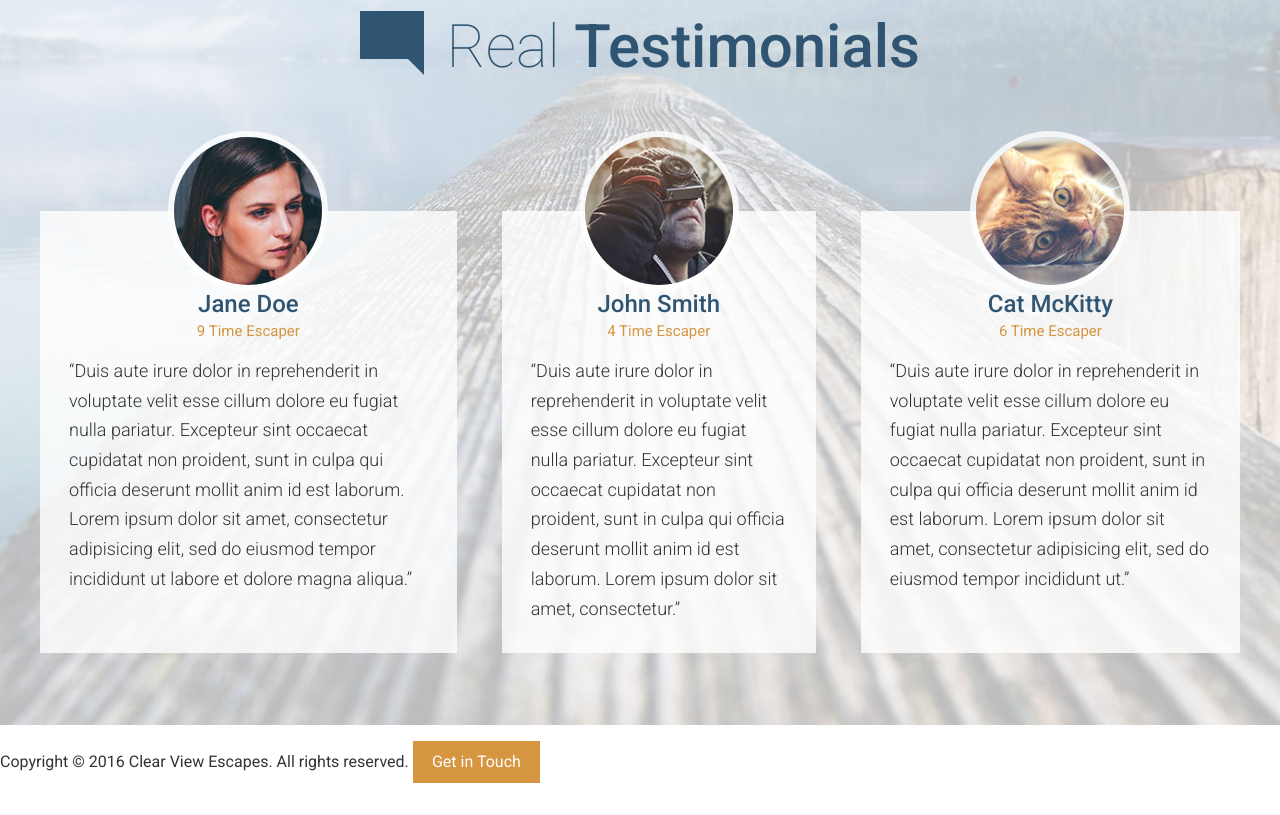
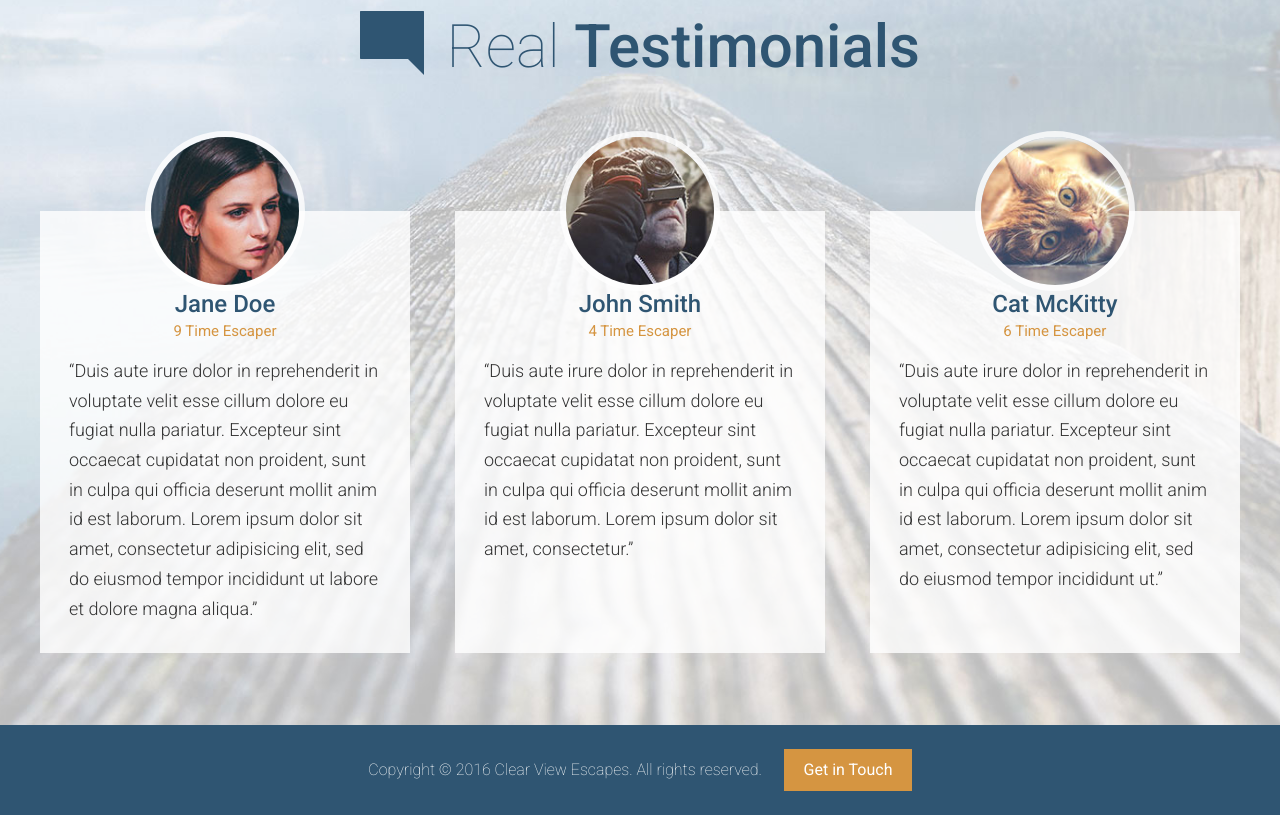
Before and after one commit to bonlover/travel-site-git-project, a website: page apps/index.html in a window 1280 px wide. Shown: the part 3153-3968 px from the top of the page. Drawn offline with Linux system fonts and the light colour scheme.

Commit message:
Completed the footer section.

```diff
--- a/apps/assets/css/modules/_row.css
+++ b/apps/assets/css/modules/_row.css
@@ -112,7 +112,7 @@
 	}
 
 	&--equal-height-at-large{
-		@mixin atL arge{
+		@mixin atLarge{
 			 display: flex; /*for same box-size*/
 		}
 
--- a/apps/assets/css/style.css
+++ b/apps/assets/css/style.css
@@ -12,3 +12,4 @@
 @import "modules/_section-title";
 @import "modules/_feature-item";
 @import "modules/_testimonial";
+@import "modules/_site-footer";
--- a/apps/index.html
+++ b/apps/index.html
@@ -126,7 +126,7 @@
             <p>&ldquo;Duis aute irure dolor in reprehenderit in voluptate velit esse cillum dolore eu fugiat nulla pariatur. Excepteur sint occaecat cupidatat non proident, sunt in culpa qui officia deserunt mollit anim id est laborum. Lorem ipsum dolor sit amet, consectetur.&rdquo;</p>
           </div>
         </div>
-        <div class="row__large -4">
+        <div class="row__large-4">
           <div class="testimonial testimonial--last">
             <div class="testimonial__photo">
               <img sizes="160px" srcset="assets/images/testimonial-cat.jpg 160w, assets/images/testimonial-cat-hi-dpi.jpg 320w" alt="Cat McKitty">
@@ -140,8 +140,10 @@
     </div>
   </div>
 
-  <footer>
-    <p>Copyright &copy; 2016 Clear View Escapes. All rights reserved. <a href="#" class="btn btn--orange">Get in Touch</a></p>
+  <footer class="site-footer">
+    <div class="wrapper">
+      <p><span class="site-footer__text">Copyright &copy; 2016 Clear View Escapes. All rights reserved.</span><a href="#" class="btn btn--orange">Get in Touch</a></p>
+    </div>
   </footer>
 </body>
 </html>
--- a/apps/temp/css/style.css
+++ b/apps/temp/css/style.css
@@ -638,7 +638,7 @@ a{
 		background-color: #e0e6ef;
 	}
 
-@media (min-width: 768px){
+@media (min-width: 992px){
 
 .page-section--testimonials{
 			background: url('/assets/images/testimonials-bg.jpg') top center no-repeat;
@@ -796,6 +796,36 @@ a{
 			}
 	}
 
+@media (min-width: 992px){
+
+		.row__b-margin-until-large{
+			margin-bottom: 0;
+		}
+
+		.row__large-4{
+			float: left;
+			width: 33.33%;
+		}
+
+			.row__large-4--large{
+				width: 37%;
+			}
+
+		.row__large-6{
+			float: left;
+			width: 50%;
+		}
+
+		.row__large-8{
+			float: left;
+			width: 66.67%;
+		}
+
+			.row__large-8--small{
+				width: 63%;
+			}
+	}
+
 /*	Begin equal height css rules*/
 
 @media (min-width: 768px){
@@ -931,7 +961,7 @@ a{
 	margin-bottom: 98px;
 }
 
-@media (min-width: 768px){
+@media (min-width: 992px){
 
 .testimonial{
 		padding: 0 1.8125rem 1px 1.8125rem;
@@ -969,3 +999,25 @@ a{
 		font-weight: 400;
 		margin: .25rem 0 1rem 0;
 	}
+
+.site-footer{
+	background-color: #2f5572;
+	color: #fff;
+	padding: .5rem 0;
+	text-align: center;
+}
+
+.site-footer__text{
+		display: block;
+		margin-bottom: 1rem;
+		font-weight: 200;
+	}
+
+@media (min-width: 768px){
+
+.site-footer__text{
+			display: inline;
+			margin-bottom: 0;
+			margin-right: 1.4rem
+	}
+	}
```
